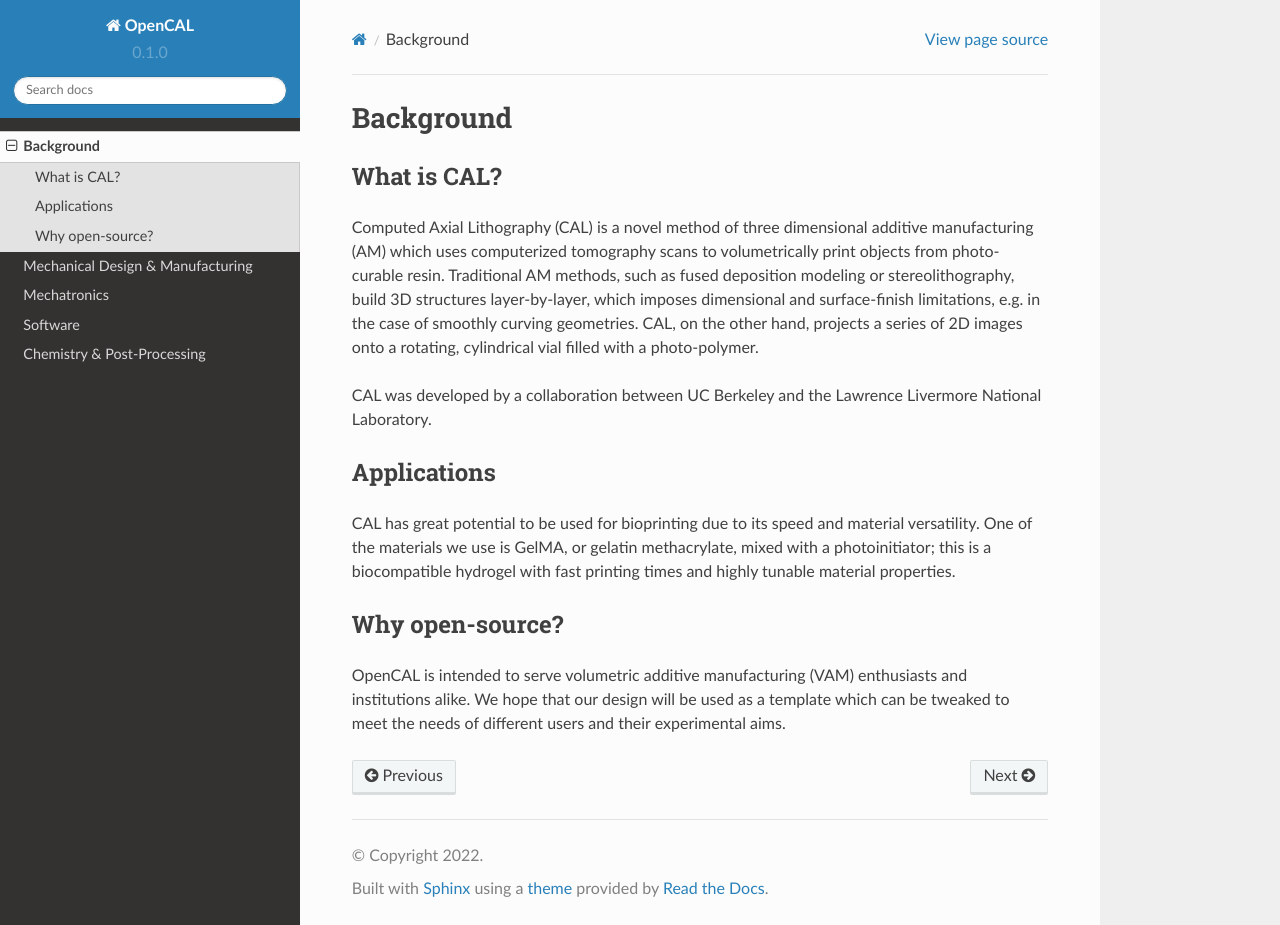
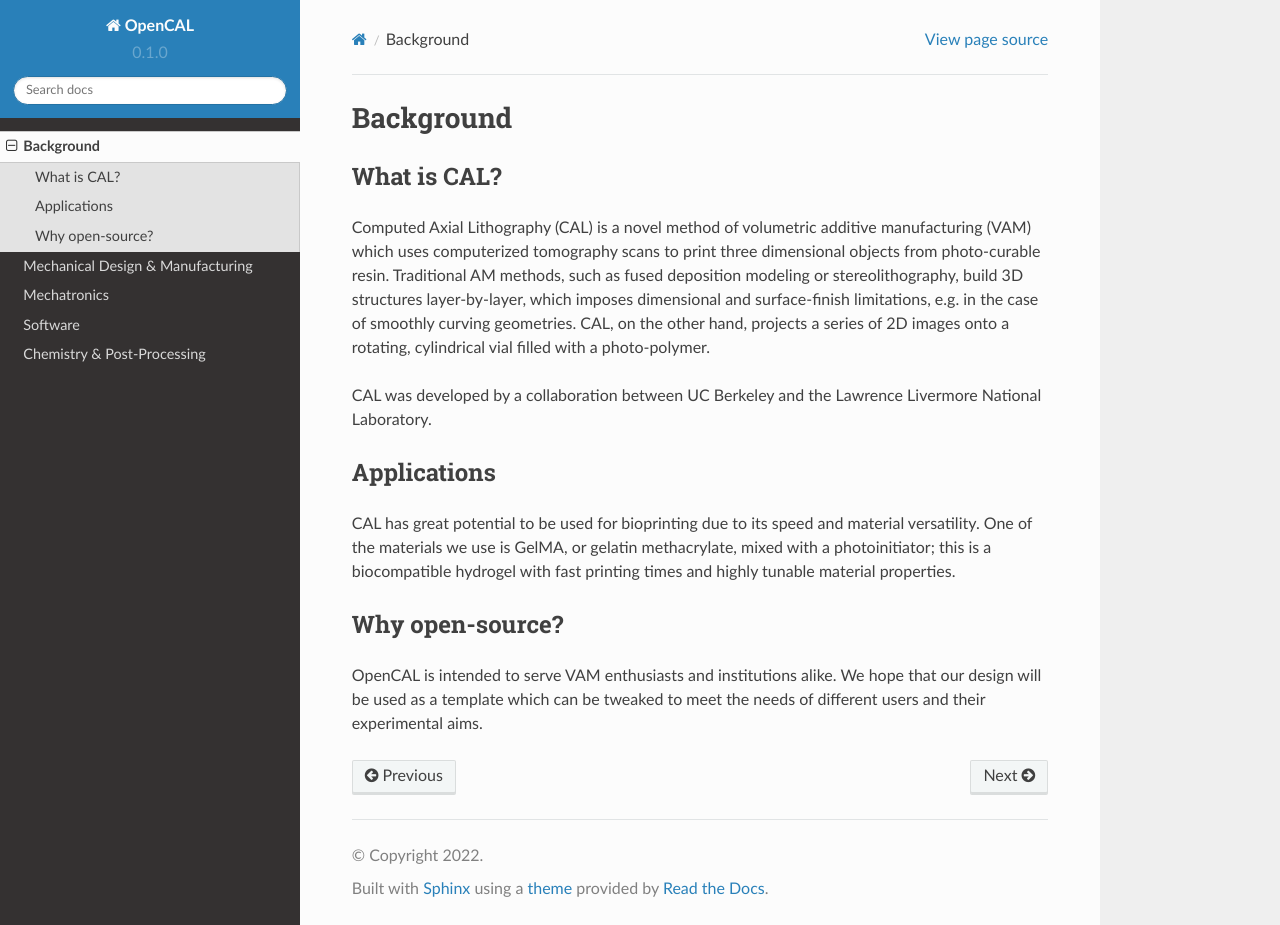
Before and after one commit to anjanasaravanan/openCAL, a Sphinx documentation site: the page built from docs/source/background.rst, in a window 1280 px wide and 925 px high. Built offline with Sphinx 7.4.7 and the Read the Docs theme 2.0.0, drawn with Linux system fonts in a browser that asks for light colours.

Commit message:
Update background.rst

```diff
--- a/docs/source/background.rst
+++ b/docs/source/background.rst
@@ -4,7 +4,7 @@ Background
 What is CAL?
 ############
 
-Computed Axial Lithography (CAL) is a novel method of three dimensional additive manufacturing (AM) which uses computerized tomography scans to volumetrically print objects from photo-curable resin. Traditional AM methods, such as fused deposition modeling or stereolithography, build 3D structures layer-by-layer, which imposes dimensional and surface-finish limitations, e.g. in the case of smoothly curving geometries. CAL, on the other hand, projects a series of 2D images onto a rotating, cylindrical vial filled with a photo-polymer.
+Computed Axial Lithography (CAL) is a novel method of volumetric additive manufacturing (VAM) which uses computerized tomography scans to print three dimensional objects from photo-curable resin. Traditional AM methods, such as fused deposition modeling or stereolithography, build 3D structures layer-by-layer, which imposes dimensional and surface-finish limitations, e.g. in the case of smoothly curving geometries. CAL, on the other hand, projects a series of 2D images onto a rotating, cylindrical vial filled with a photo-polymer.
 
 CAL was developed by a collaboration between UC Berkeley and the Lawrence Livermore National Laboratory.
 
@@ -14,4 +14,4 @@ CAL has great potential to be used for bioprinting due to its speed and material
 
 Why open-source?
 ################
-OpenCAL is intended to serve volumetric additive manufacturing (VAM) enthusiasts and institutions alike. We hope that our design will be used as a template which can be tweaked to meet the needs of different users and their experimental aims.
+OpenCAL is intended to serve VAM enthusiasts and institutions alike. We hope that our design will be used as a template which can be tweaked to meet the needs of different users and their experimental aims.
```
